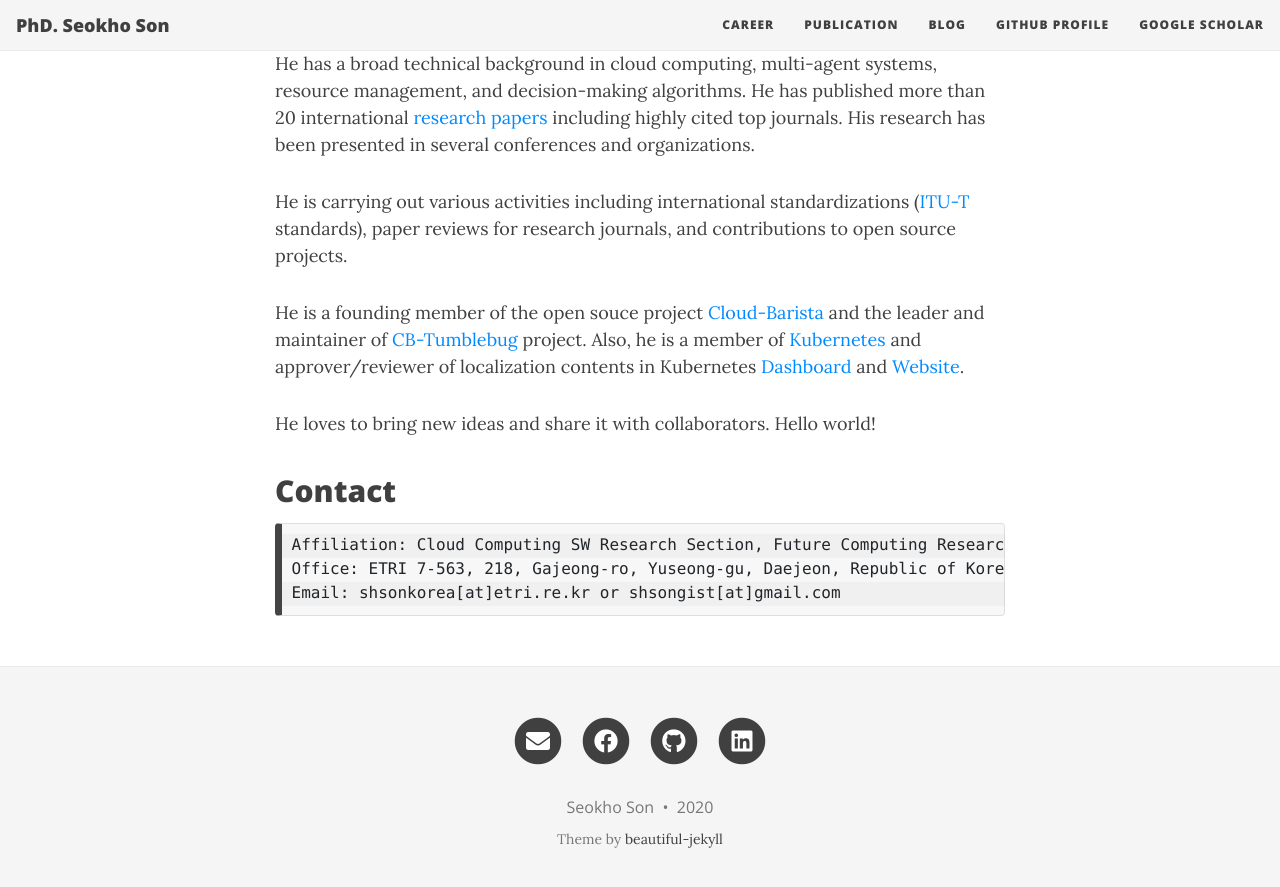
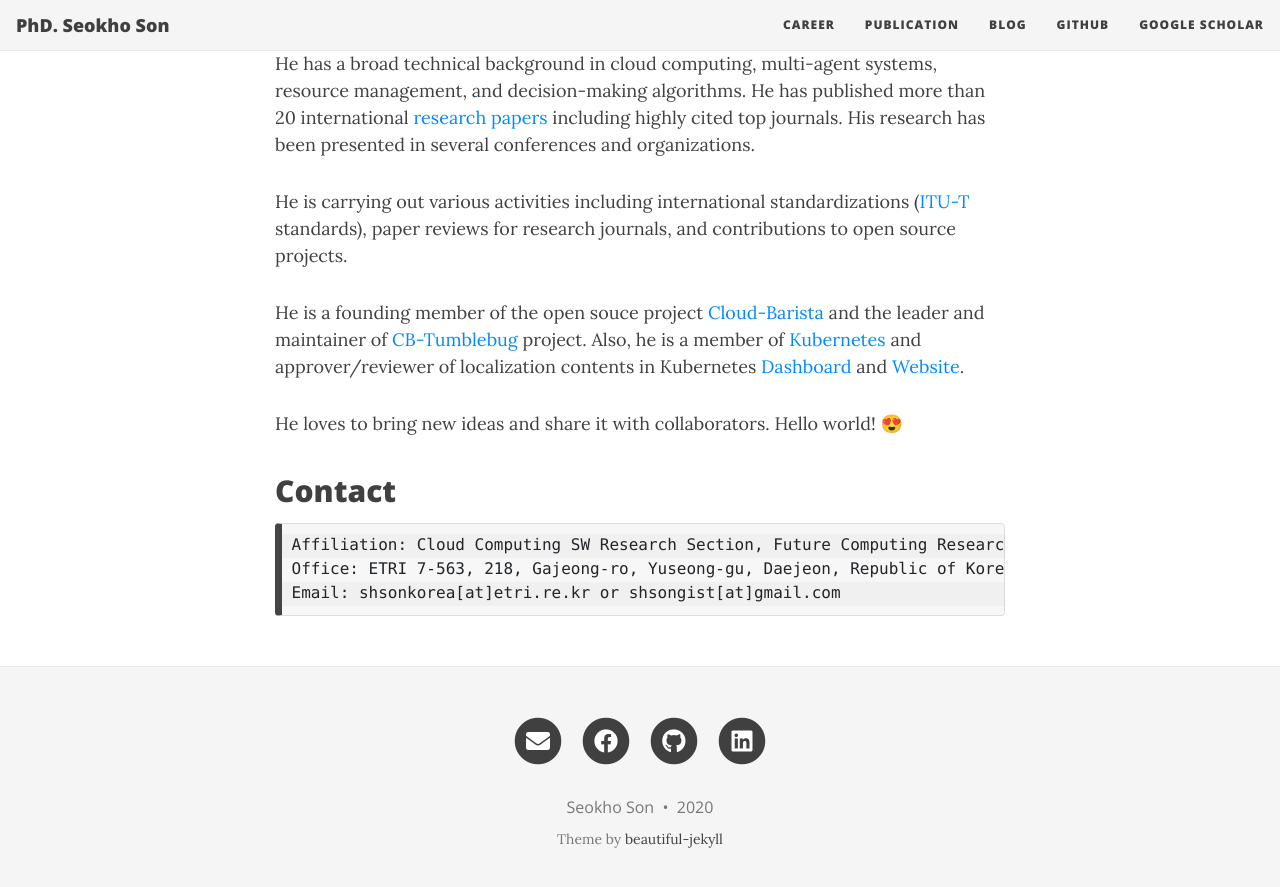
Before and after one commit to seokho-son/seokho-son.github.io, a Jekyll site: the page built from index.md, in a window 1280 px wide and 900 px high, scrolled down 873 px. Shown: the top 887 px of the window. Built offline with Jekyll 4.4.1, drawn with Linux system fonts in a browser that asks for light colours; nearby versions of some CDN libraries.

Commit message:
Update contents

```diff
--- a/_config.yml
+++ b/_config.yml
@@ -15,7 +15,7 @@
   Career: "career"
   Publication: "publication"
   Blog: "blog"
-  GitHub Profile: "https://github.com/seokho-son"
+  GitHub: "https://github.com/seokho-son"
   Google Scholar: "https://scholar.google.com/citations?user=seokhoson"
 
 
```
Also changed, not shown: _posts/2019-12-09-k8s-forum-speaker.md (+5 -3 lines), _posts/2020-06-03-cloud-barista-2nd-conference-speaker.md (+3 -1 lines), index.md (+1 -1 lines).
